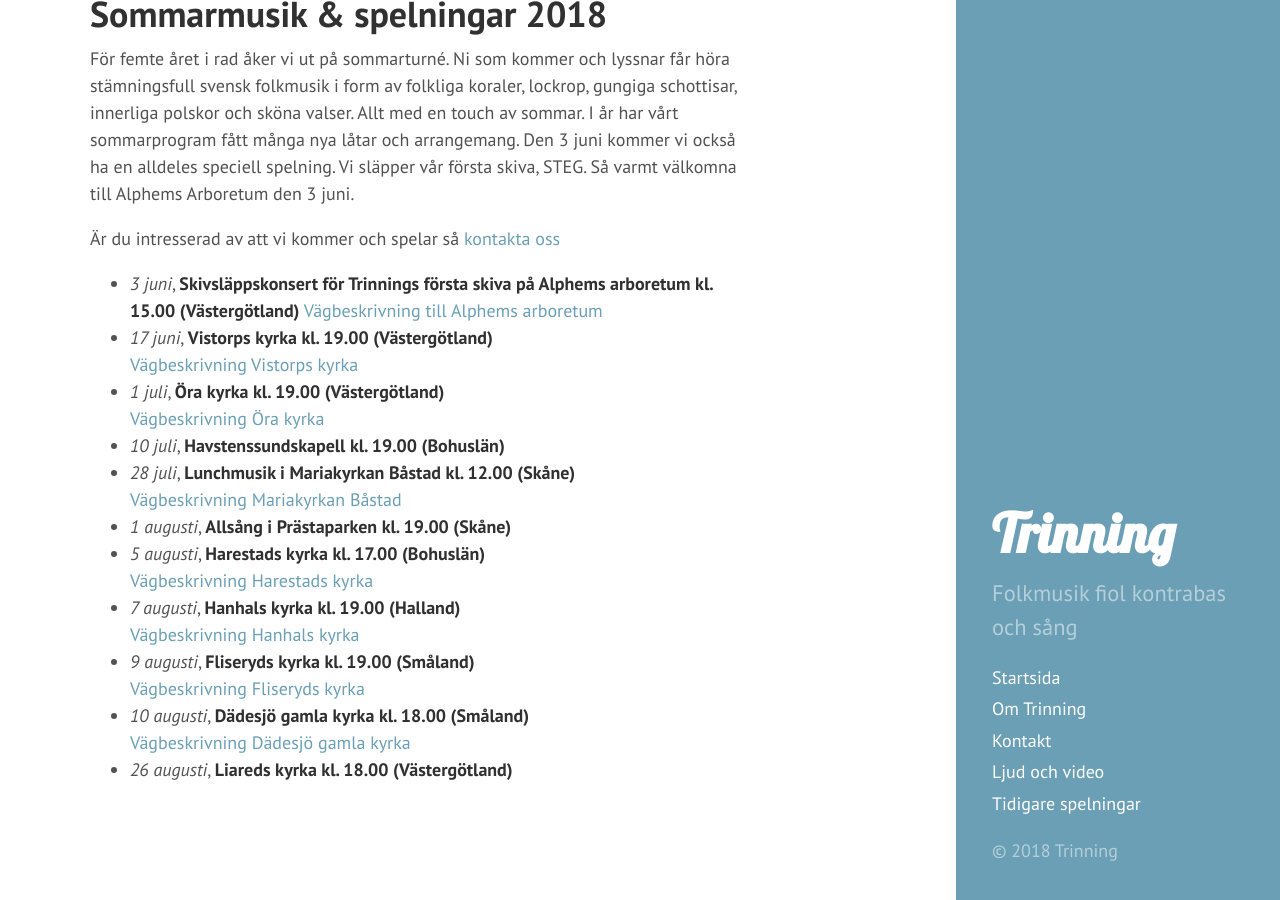
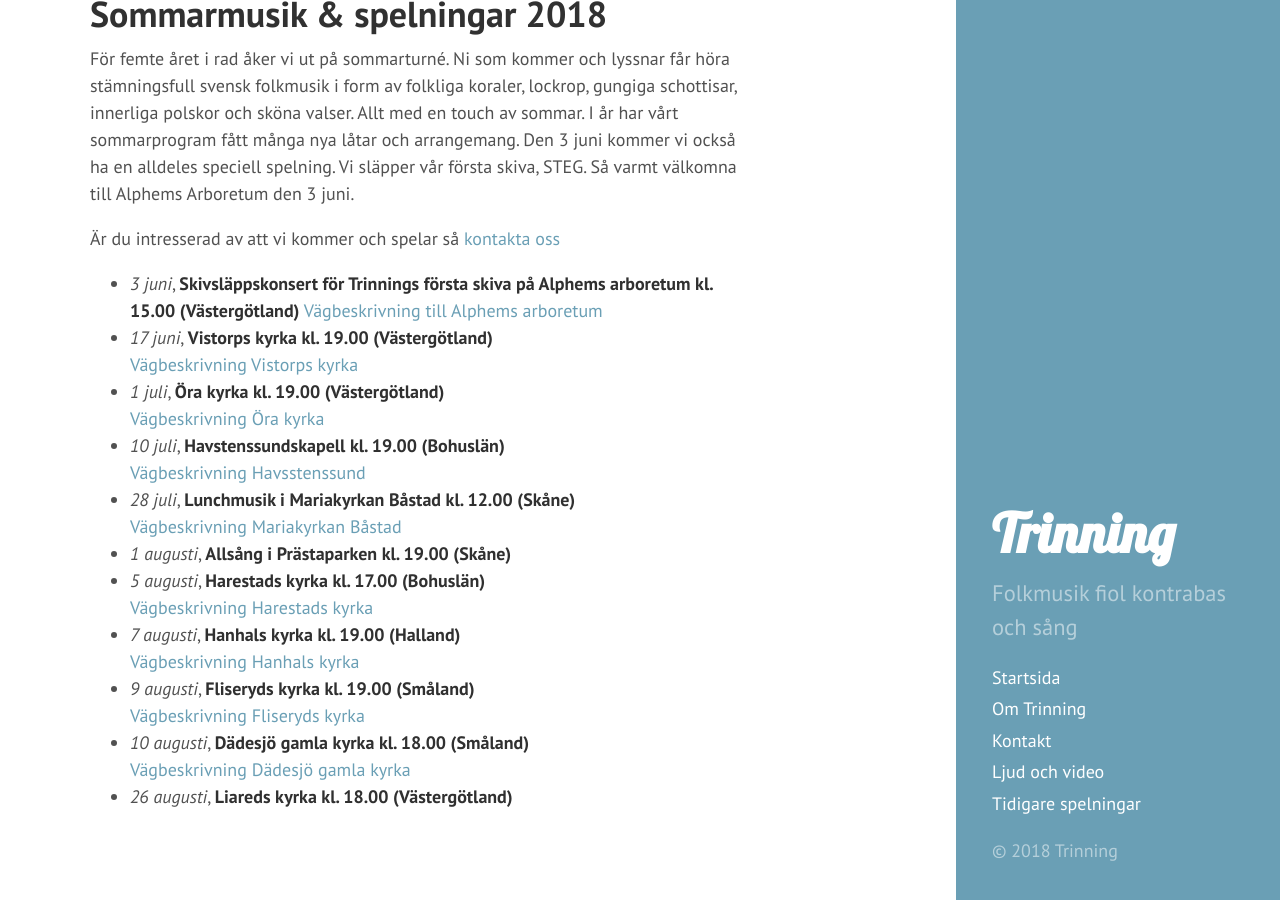
Before and after one commit to trinning/trinning.github.io, a Jekyll site: the page built from index.md, in a window 1280 px wide and 900 px high, scrolled down 1036 px. Built offline with Jekyll 4.4.1, drawn with Linux system fonts in a browser that asks for light colours.

Commit message:
Vägbeskrivning Havstenssund

```diff
--- a/index.md
+++ b/index.md
@@ -31,6 +31,7 @@ För femte året i rad åker vi ut på sommarturné. Ni som kommer och lyssnar f
 * *1 juli*, **Öra kyrka  kl. 19.00 (Västergötland)**
  [Vägbeskrivning Öra kyrka](https://goo.gl/maps/uxJjTh9PX3p)
 * *10 juli*, **Havstenssundskapell kl. 19.00 (Bohuslän)**
+[Vägbeskrivning Havsstenssund](https://goo.gl/maps/WQaefaBw16u)
 * *28 juli*, **Lunchmusik i Mariakyrkan Båstad kl. 12.00 (Skåne)**
 [Vägbeskrivning Mariakyrkan Båstad](https://goo.gl/maps/nohw3eSH6z12)
 * *1 augusti*, **Allsång i Prästaparken kl. 19.00 (Skåne)**
```
